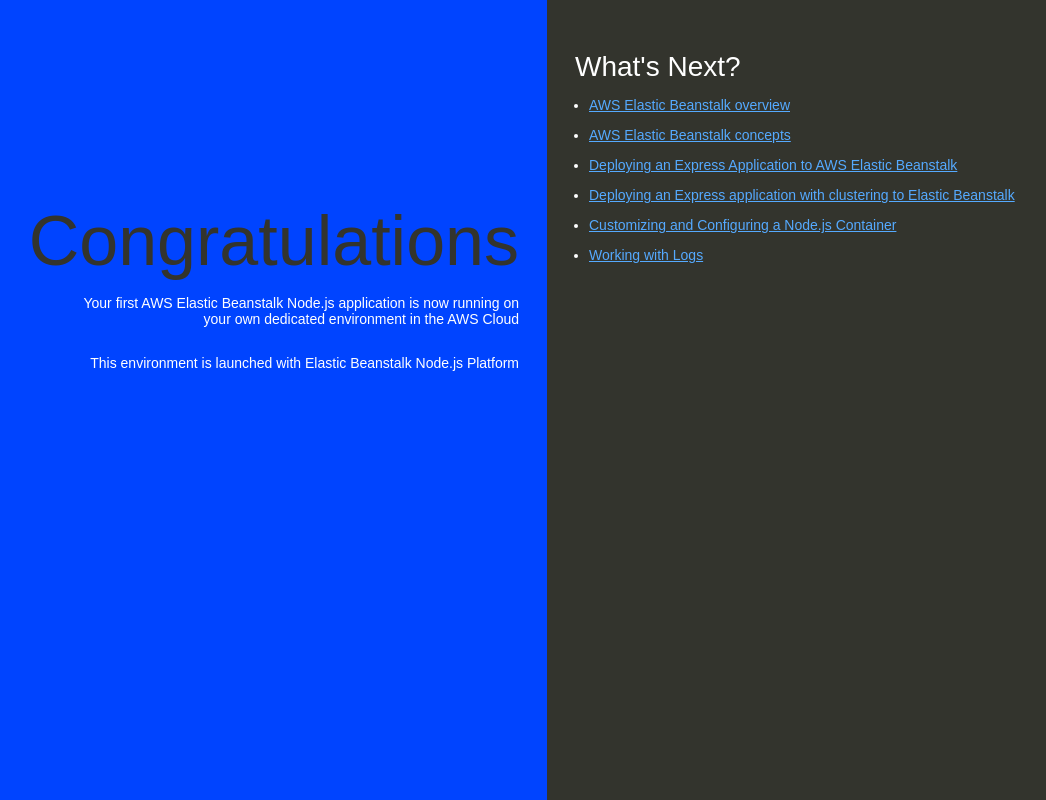
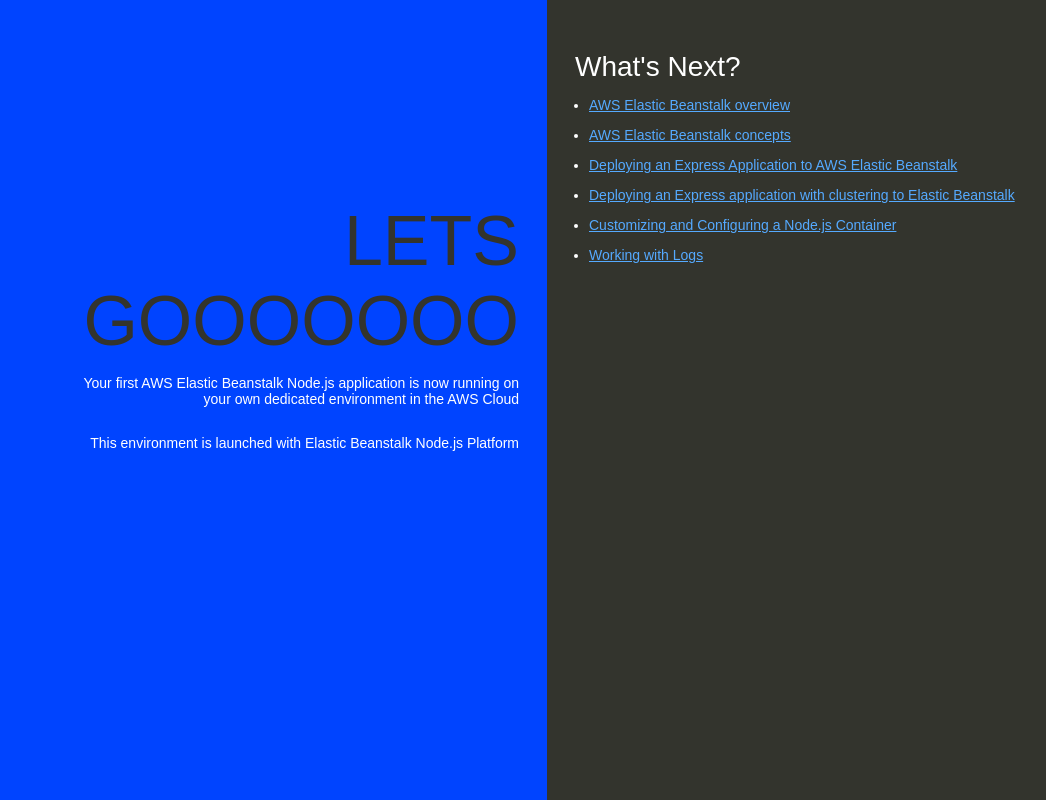
Before and after one commit to Rushil-Chhatpar/AWS_ElasticBeanstalk_Application_1, a website: page index.html in a window 1280 px wide. Shown: the whole page, without its empty margins (93-1139 px from the left). Drawn offline with Linux system fonts and the light colour scheme.

Commit message:
index edited

```diff
--- a/index.html
+++ b/index.html
@@ -74,7 +74,7 @@
   </head>
   <body>
     <div class="textColumn">
-      <h1>Congratulations</h1>
+      <h1>LETS GOOOOOOO</h1>
       <p>Your first AWS Elastic Beanstalk Node.js application is now running on your own dedicated environment in the AWS Cloud</p>
       <p>This environment is launched with Elastic Beanstalk Node.js Platform</p>
     </div>
```
